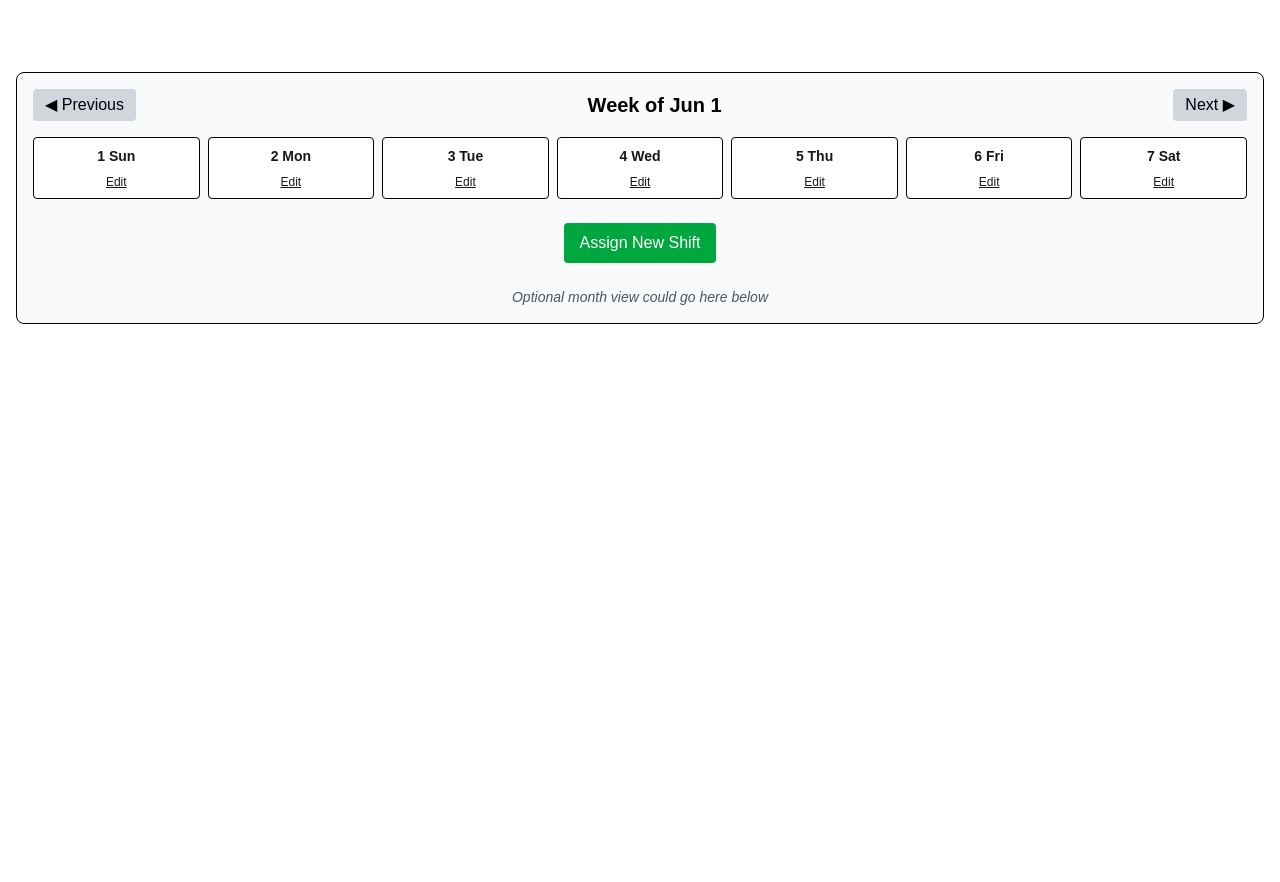
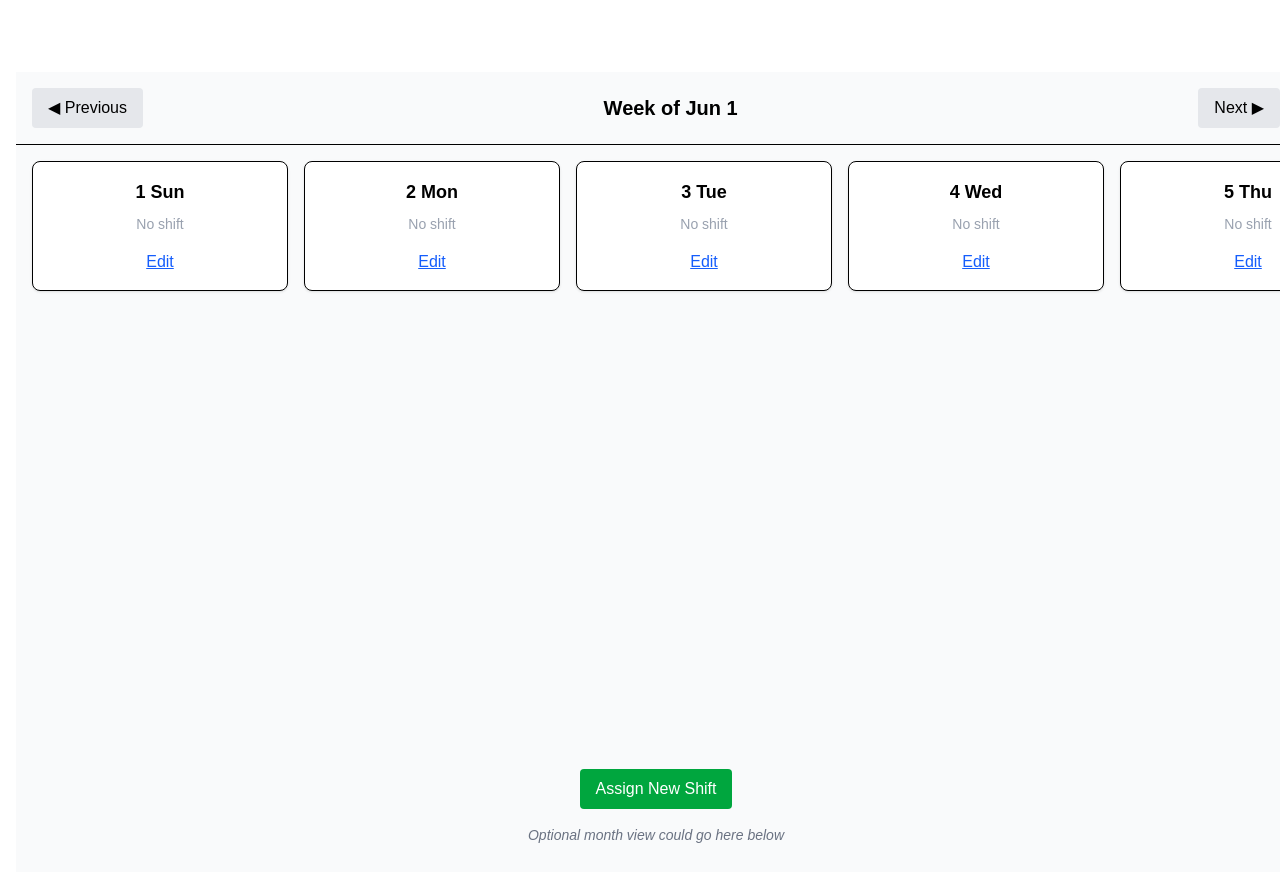
Before and after one commit to Darius-Gillingham/clockbase, a Next.js app: page /calendar in a window 1280 px wide. Shown: the top 882 px of the page. Before the commit the page ends 800 px from the top, so only its background shows below. Built offline with nearby package versions, Linux system fonts and the light colour scheme; no server answers.

Commit message:
calendar 7

```diff
--- a/src/app/calendar/CalendarView.tsx
+++ b/src/app/calendar/CalendarView.tsx
@@ -1,8 +1,8 @@
 'use client'
 
-import { useEffect, useState } from 'react'
+import { useEffect, useState, useRef } from 'react'
 import { supabase } from '@/lib/supabaseClient'
-import ShiftAssigner from '../../shifts/ShiftAssigner'
+import ShiftAssigner from '@/shifts/ShiftAssigner'
 import { useSessionContext } from '../SessionProvider'
 
 interface Shift {
@@ -10,27 +10,15 @@ interface Shift {
   shift_end: string | null
 }
 
-interface AssignedShift {
-  assigned_start: string
-  assigned_end: string
-}
-
-const toLocalDateKey = (date: Date): string => {
-  return `${date.getFullYear()}-${(date.getMonth() + 1).toString().padStart(2, '0')}-${date.getDate().toString().padStart(2, '0')}`
-}
-
-const addDays = (date: Date, days: number) => {
-  const result = new Date(date)
-  result.setDate(result.getDate() + days)
-  return result
-}
+const toLocalDateKey = (date: Date): string =>
+  `${date.getFullYear()}-${(date.getMonth() + 1).toString().padStart(2, '0')}-${date.getDate().toString().padStart(2, '0')}`
 
 export default function CalendarView() {
   const { session } = useSessionContext()
+  const [weekOffset, setWeekOffset] = useState(0)
   const [hoursByDay, setHoursByDay] = useState<Record<string, number>>({})
-  const [plannedByDay, setPlannedByDay] = useState<Record<string, string>>({})
-  const [weekOffset, setWeekOffset] = useState(0)
   const [showAssigner, setShowAssigner] = useState(false)
+  const containerRef = useRef<HTMLDivElement>(null)
 
   const formatDuration = (minutes: number) => {
     const h = Math.floor(minutes / 60)
@@ -38,131 +26,127 @@ export default function CalendarView() {
     return `${h}h ${m}m`
   }
 
+  const getStartOfWeek = (ref: Date) => {
+    const copy = new Date(ref)
+    copy.setDate(ref.getDate() - ref.getDay())
+    return copy
+  }
+
+  const getWeekDays = (offset: number): Date[] => {
+    const base = getStartOfWeek(new Date())
+    base.setDate(base.getDate() + offset * 7)
+    return Array.from({ length: 7 }, (_, i) => {
+      const d = new Date(base)
+      d.setDate(base.getDate() + i)
+      return d
+    })
+  }
+
   useEffect(() => {
     const fetchData = async () => {
       if (!session?.user?.id) return
 
       const userId = session.user.id
-      const base = new Date()
-      base.setHours(0, 0, 0, 0)
-      const current = addDays(base, weekOffset * 7)
-      const startOfWeek = addDays(current, -current.getDay())
-      const endOfWeek = addDays(startOfWeek, 6)
-
-      const isoStart = startOfWeek.toISOString()
-      const isoEnd = new Date(endOfWeek.getTime() + 86399999).toISOString()
+      const week = getWeekDays(weekOffset)
+      const start = new Date(week[0])
+      const end = new Date(week[6])
+      end.setHours(23, 59, 59)
 
       const { data: shifts } = await supabase
         .from('Shifts')
         .select('shift_start, shift_end')
         .eq('User_ID', userId)
-        .gte('shift_start', isoStart)
-        .lte('shift_start', isoEnd)
-
-      const { data: assigned } = await supabase
-        .from('AssignedShifts')
-        .select('assigned_start, assigned_end')
-        .eq('User_ID', userId)
-        .gte('assigned_start', isoStart)
-        .lte('assigned_start', isoEnd)
+        .gte('shift_start', start.toISOString())
+        .lte('shift_start', end.toISOString())
 
       const map: Record<string, number> = {}
-      const planned: Record<string, string> = {}
-
       for (const shift of shifts || []) {
         if (!shift.shift_end) continue
-        const start = new Date(shift.shift_start)
-        const end = new Date(shift.shift_end)
-        const mins = Math.floor((end.getTime() - start.getTime()) / 60000)
-        const key = toLocalDateKey(start)
+        const s = new Date(shift.shift_start)
+        const e = new Date(shift.shift_end)
+        const mins = Math.floor((e.getTime() - s.getTime()) / 60000)
+        const key = toLocalDateKey(s)
         map[key] = (map[key] || 0) + mins
       }
 
-      for (const plan of assigned || []) {
-        const start = new Date(plan.assigned_start)
-        const end = new Date(plan.assigned_end)
-        const key = toLocalDateKey(start)
-        planned[key] = `${start.toTimeString().slice(0, 5)}-${end.toTimeString().slice(0, 5)}`
-      }
-
       setHoursByDay(map)
-      setPlannedByDay(planned)
     }
 
     fetchData()
   }, [session, weekOffset, showAssigner])
 
-  const today = new Date()
-  today.setHours(0, 0, 0, 0)
-  const base = addDays(today, weekOffset * 7)
-  const startOfWeek = addDays(base, -base.getDay())
+  const days = getWeekDays(weekOffset)
+
+  const handleScrollLeft = () => {
+    containerRef.current?.scrollBy({ left: -200, behavior: 'smooth' })
+  }
+
+  const handleScrollRight = () => {
+    containerRef.current?.scrollBy({ left: 200, behavior: 'smooth' })
+  }
 
   return (
-    <div className="w-full border p-4 rounded-lg bg-gray-50 dark:bg-gray-900 border-black dark:border-white">
-      <div className="flex justify-between items-center mb-4 text-black dark:text-white">
-        <button
-          onClick={() => setWeekOffset(weekOffset - 1)}
-          className="px-3 py-1 bg-gray-300 dark:bg-gray-700 rounded hover:bg-gray-400"
-        >
+    <div className="w-screen h-screen bg-gray-50 dark:bg-gray-900 text-black dark:text-white overflow-hidden relative">
+      <div className="flex justify-between items-center p-4 border-b border-black dark:border-white">
+        <button onClick={() => setWeekOffset(weekOffset - 1)} className="px-4 py-2 bg-gray-200 dark:bg-gray-800 rounded">
           ◀ Previous
         </button>
         <h2 className="text-xl font-bold">
-          Week of {startOfWeek.toLocaleDateString(undefined, { month: 'short', day: 'numeric' })}
+          Week of {days[0].toLocaleString('default', { month: 'short', day: 'numeric' })}
         </h2>
-        <button
-          onClick={() => setWeekOffset(weekOffset + 1)}
-          className="px-3 py-1 bg-gray-300 dark:bg-gray-700 rounded hover:bg-gray-400"
-        >
+        <button onClick={() => setWeekOffset(weekOffset + 1)} className="px-4 py-2 bg-gray-200 dark:bg-gray-800 rounded">
           Next ▶
         </button>
       </div>
 
-      <div className="grid grid-cols-7 gap-2 text-sm sm:text-base">
-        {[...Array(7)].map((_, i) => {
-          const date = addDays(startOfWeek, i)
+      <div className="relative h-[calc(100%-12rem)] overflow-x-auto" ref={containerRef}>
+        <div className="absolute left-0 top-0 bottom-0 w-8 z-20 hover:cursor-pointer" onMouseEnter={handleScrollLeft} />
+        <div className="absolute right-0 top-0 bottom-0 w-8 z-20 hover:cursor-pointer" onMouseEnter={handleScrollRight} />
+
+        <div className="flex w-max px-4 space-x-4 pt-4 pb-6">
+          {days.map((date) => {
             const key = toLocalDateKey(date)
             const mins = hoursByDay[key] || 0
-          const plan = plannedByDay[key]
-
             return (
-            <div
-              key={key}
-              className="border p-2 rounded bg-white dark:bg-gray-800 border-black dark:border-white flex flex-col gap-1"
-            >
-              <div className="font-bold text-center text-sm">
-                {date.toLocaleDateString(undefined, { weekday: 'short', day: 'numeric' })}
+              <div key={key} className="w-64 min-w-[16rem] h-full p-4 border rounded-lg bg-white dark:bg-gray-800 shadow flex flex-col justify-start">
+                <div className="text-lg font-bold mb-2 text-center">
+                  {date.getDate()} {date.toLocaleString('default', { weekday: 'short' })}
                 </div>
-              {mins > 0 && (
-                <div className="bg-blue-200 text-blue-800 text-xs px-2 py-1 rounded-full text-center">
+                <div className="flex-grow flex flex-col justify-center items-center">
+                  {mins > 0 ? (
+                    <div className="rounded-full bg-blue-200 text-blue-800 px-3 py-1">
                       {formatDuration(mins)}
                     </div>
+                  ) : (
+                    <div className="text-sm text-gray-400">No shift</div>
                   )}
-              {plan && (
-                <div className="bg-green-200 text-green-800 text-xs px-2 py-1 rounded-full text-center">
-                  {plan}
                 </div>
-              )}
-              <button className="text-xs underline text-center mt-1">
-                Edit
-              </button>
+                <div className="mt-4 text-center">
+                  <button className="text-blue-600 underline">Edit</button>
+                </div>
               </div>
             )
           })}
         </div>
+      </div>
 
-      <div className="mt-6 text-center">
+      <div className="flex justify-center mt-4">
         <button
+          className="bg-green-600 text-white px-4 py-2 rounded hover:bg-green-700 transition"
           onClick={() => setShowAssigner(!showAssigner)}
-          className="bg-green-600 text-white px-4 py-2 rounded hover:bg-green-700"
         >
           {showAssigner ? 'Hide Shift Assigner' : 'Assign New Shift'}
         </button>
       </div>
 
-      {showAssigner && <ShiftAssigner onClose={() => setShowAssigner(false)} />}
+      {showAssigner && (
+        <div className="mt-4 px-4">
+          <ShiftAssigner onClose={() => setShowAssigner(false)} />
+        </div>
+      )}
 
-      <div className="mt-6 text-sm text-center text-gray-600 dark:text-gray-300">
-        <em>Optional month view could go here below</em>
+      <div className="text-center text-sm italic text-gray-500 mt-4">
+        Optional month view could go here below
       </div>
     </div>
   )
```
Lines whose indentation alone changed are shown as unchanged.
